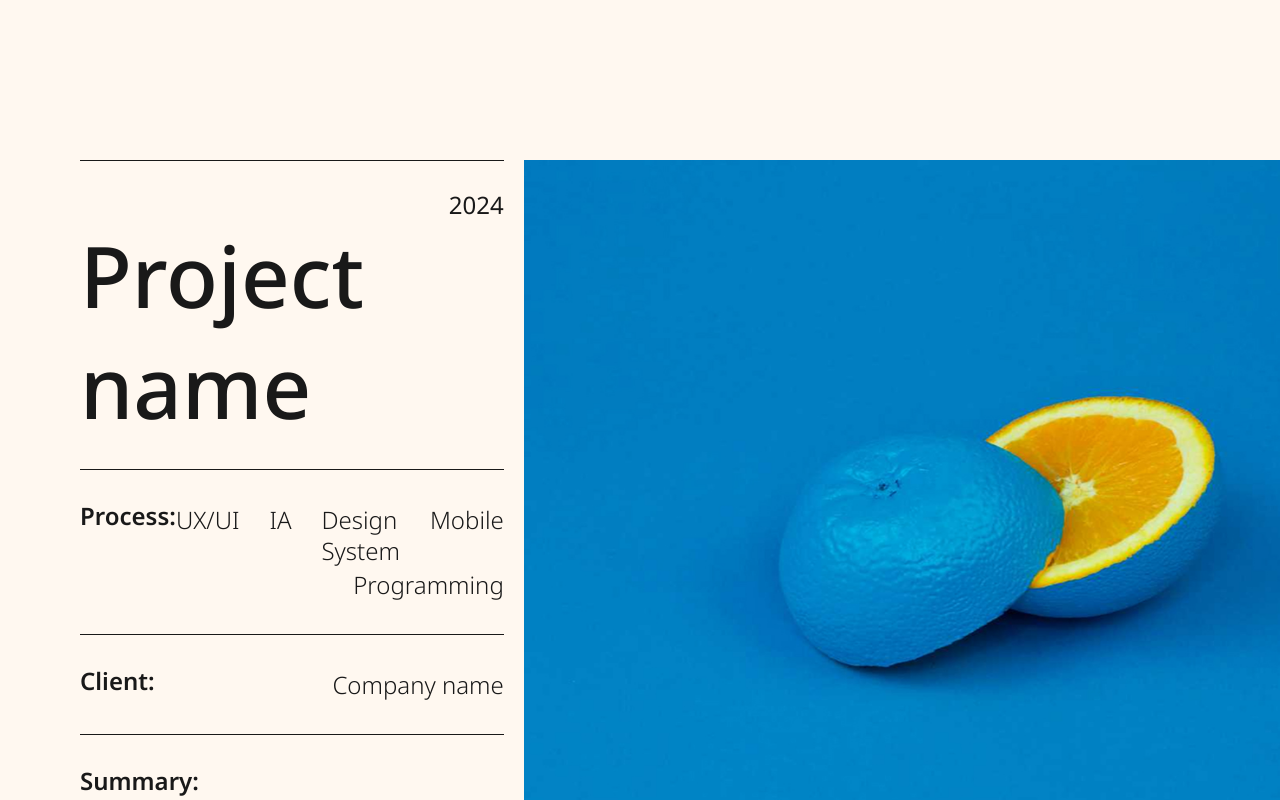
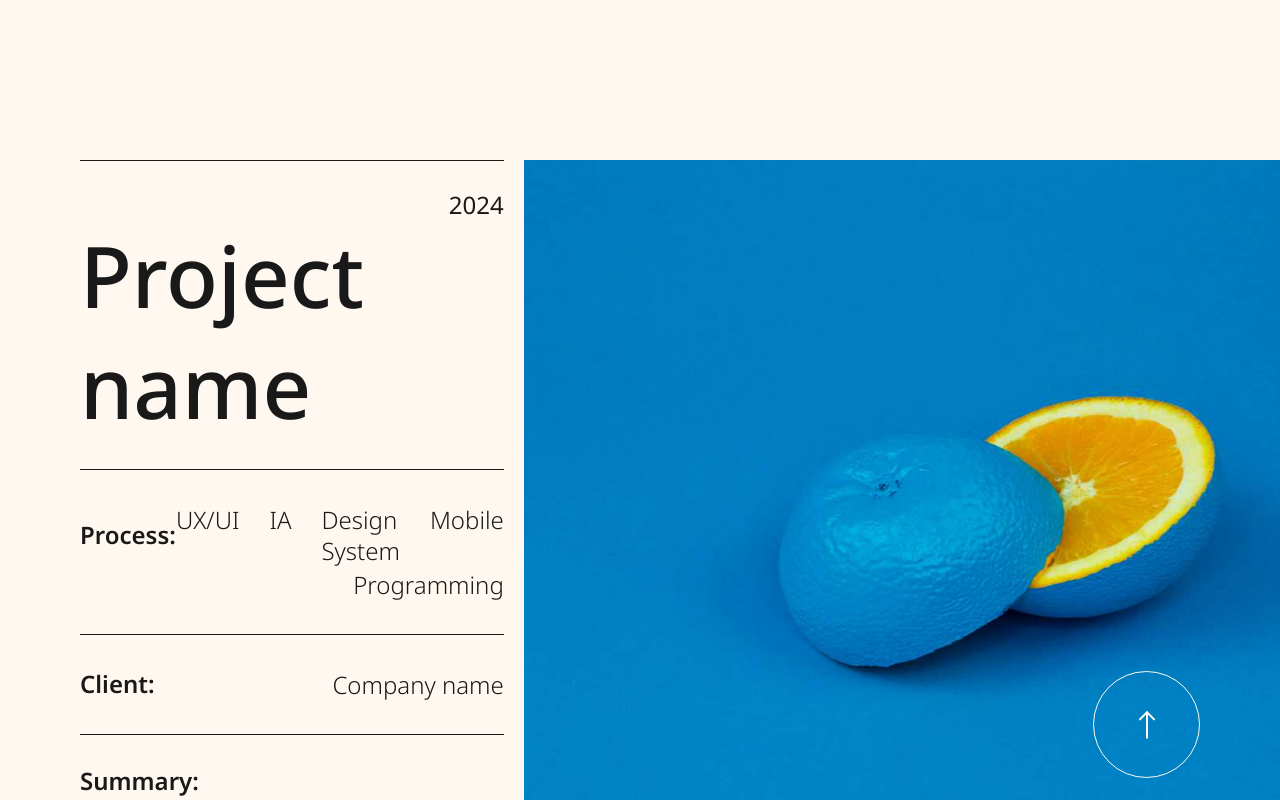
Before and after one commit to bbesigned/bbesigned, a Next.js app: page /projectExamples in a window 1280 px wide. Shown: the top 800 px of the page. Built offline with nearby package versions, Linux system fonts and the light colour scheme.

Commit message:
feat: create up button

```diff
--- a/src/app/projectExamples/page.tsx
+++ b/src/app/projectExamples/page.tsx
@@ -1,5 +1,6 @@
 import Image from "next/image";
 
+import { UpButton } from "../../components/upButton/upButton";
 import { ControlArrow } from "../../pageElements/projectExamples/controlArrow/controlArrow";
 
 import style from "./projectExamples.module.scss";
@@ -63,6 +64,7 @@ export default function Page() {
 					<ControlArrow right />
 				</button>
 			</div>
+			<UpButton width="107px" height="107px" top="671px" right="80px" />
 		</>
 	);
 }
--- a/src/app/projectExamples/projectExamples.module.scss
+++ b/src/app/projectExamples/projectExamples.module.scss
@@ -1,4 +1,5 @@
 .projectExample {
+	position: relative;
 	display: flex;
 	gap: 20px;
 	margin-left: 80px;
@@ -31,6 +32,7 @@
 		&_wrapper {
 			display: flex;
 			justify-content: space-between;
+			align-items: center;
 		}
 
 		&__programmingText {
@@ -59,6 +61,7 @@
 		padding: 34px 0;
 		display: flex;
 		justify-content: space-between;
+		align-items: center;
 		border-bottom: 1px solid var(--black);
 
 		&__companyName {
--- /dev/null
+++ b/src/components/upButton/upButton.module.scss
@@ -0,0 +1,13 @@
+.round {
+	display: block;
+	position: fixed;
+	border: 1.33px solid var(--white);
+	border-radius: 50%;
+}
+
+.arrow {
+	position: absolute;
+	top: 50%;
+	left: 50%;
+	transform: translate(-50%, -50%);
+}
--- /dev/null
+++ b/src/components/upButton/upButton.tsx
@@ -0,0 +1,33 @@
+import style from "./upButton.module.scss";
+interface IUpButton {
+	width: string;
+	height: string;
+	right: string;
+	top: string;
+}
+export const UpButton = ({ width, height, right, top }: IUpButton) => (
+	<span style={{ width, height, right, top }} className={style.round}>
+		<svg
+			className={style.arrow}
+			width="34"
+			height="34"
+			viewBox="0 0 34 34"
+			fill="none"
+			xmlns="http://www.w3.org/2000/svg">
+			<path
+				d="M9.91675 11.3333L17.0001 4.25L24.0834 11.3333"
+				stroke="#FFF8F0"
+				strokeWidth="2"
+				strokeLinecap="round"
+				strokeLinejoin="round"
+			/>
+			<path
+				d="M17 29.75V4.25"
+				stroke="#FFF8F0"
+				strokeWidth="2"
+				strokeLinecap="round"
+				strokeLinejoin="round"
+			/>
+		</svg>
+	</span>
+);
```
